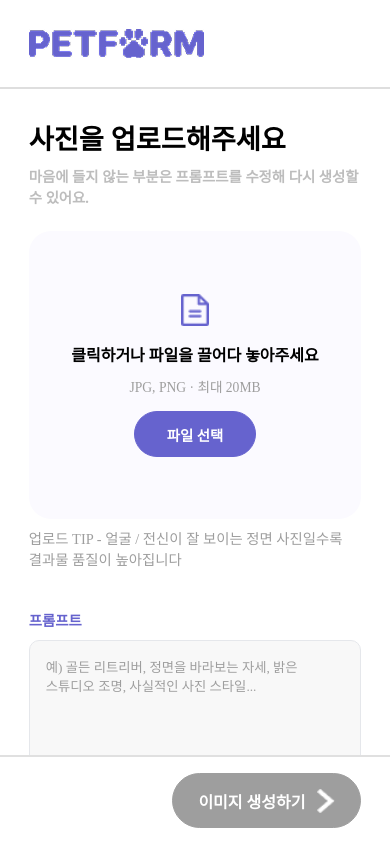
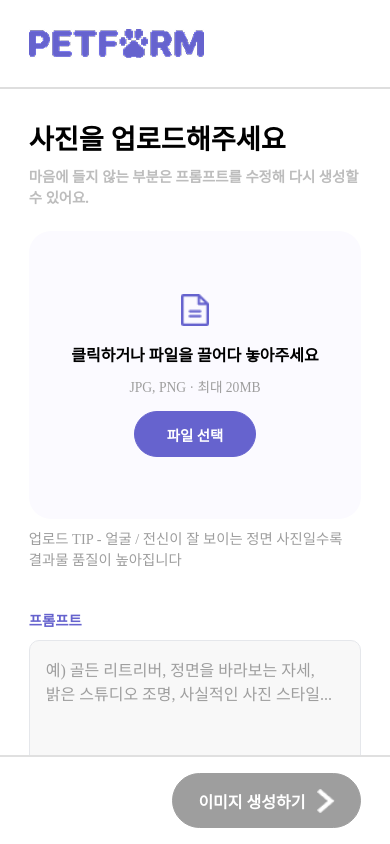
Before and after one commit to meotsa-hackathon-hufs3/FE, a React (Vite) app: page /upload/1 in a window 390 px wide. Built offline with nearby package versions, Linux system fonts and the light colour scheme; no server answers; a web font is replaced by a local one.

Commit message:
fix: 모바일 프롬프트 폰트 크기 수정

```diff
--- a/src/pages/UploadPage.css
+++ b/src/pages/UploadPage.css
@@ -109,6 +109,12 @@
     border-color: #6663ce;
 }
 
+@media (max-width: 430px) {
+    .uploadPrompt textarea {
+        font-size: 16px;
+    }
+}
+
 @media (min-height: 1000px) {
     .uploadBox, .imageResultBox {
         height: 23rem;
@@ -116,6 +122,5 @@
 
     .uploadPrompt textarea {
         height: 11rem;
-        font-size: 16px;
     }
 }
```
